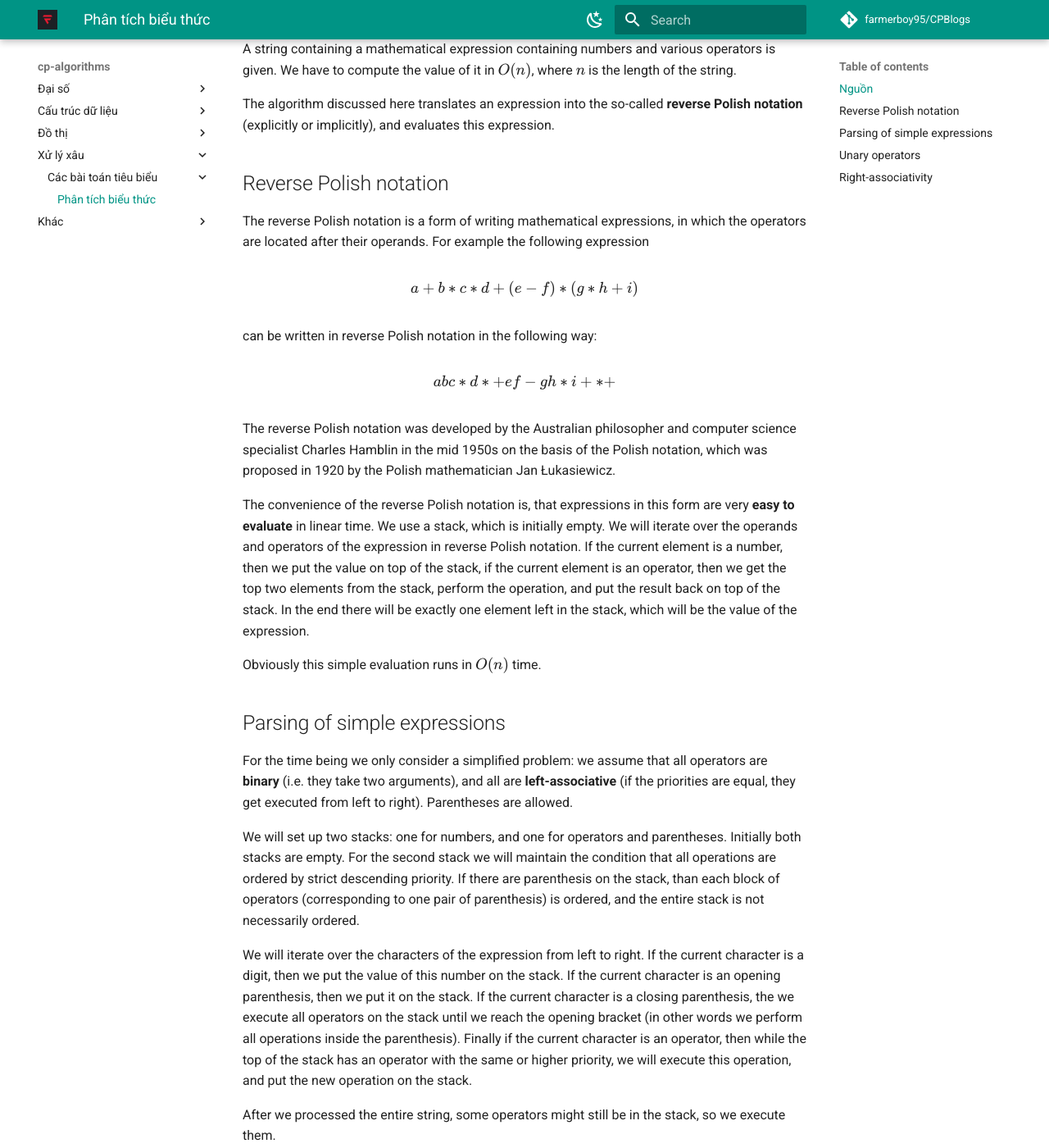
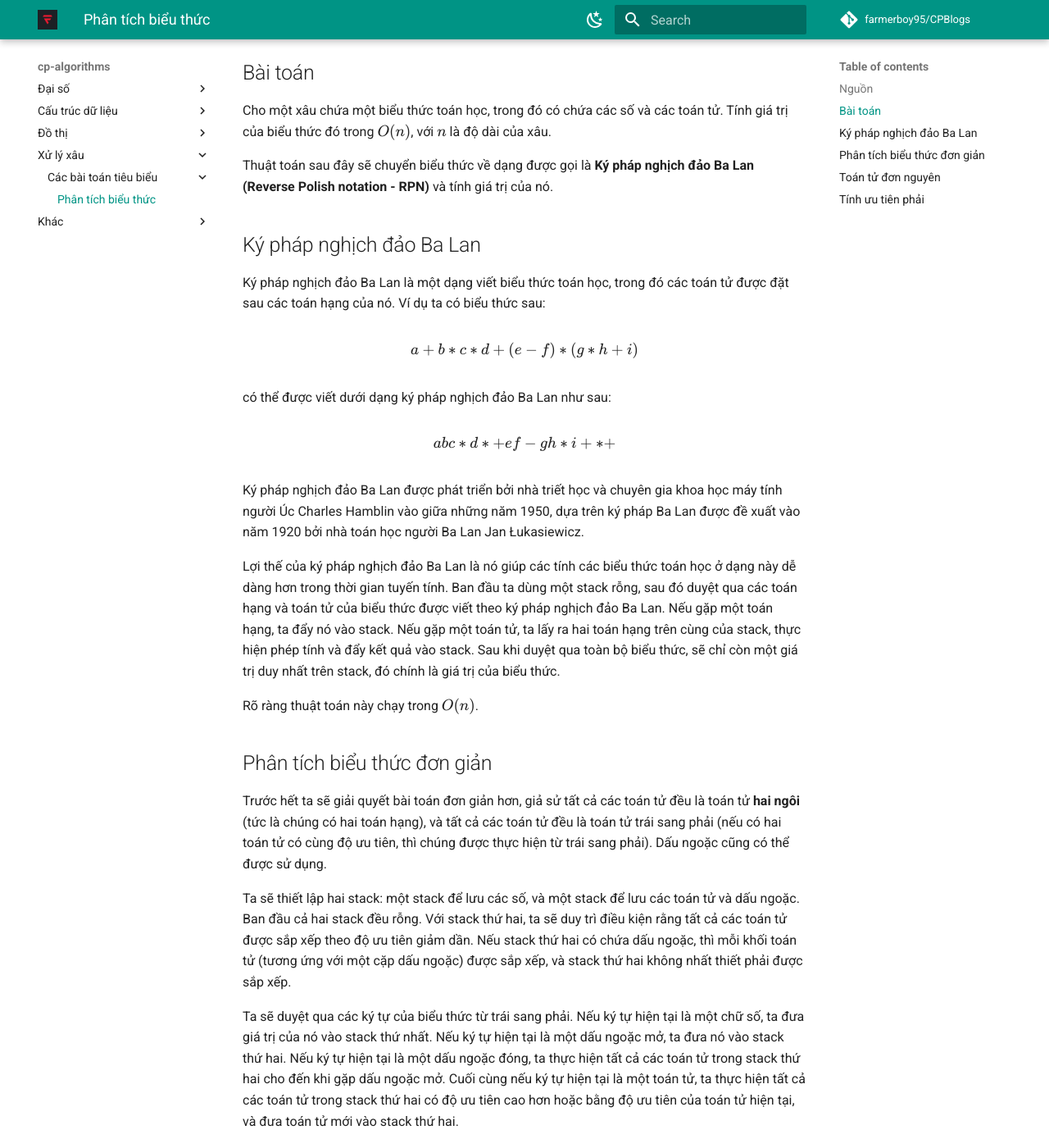
Before and after one commit to farmerboy95/CPBlogs, an MkDocs documentation site: the page built from docs/cp-algorithms/string-processing/tasks/expression-parsing.md, in a window 1280 px wide and 1400 px high, scrolled down 273 px. Shown: the whole window at 82% size. Built offline with MkDocs 1.6.1 and Material for MkDocs 9.7.7, drawn with Linux system fonts in a browser that asks for light colours; comment, search, counter and statistics services are not loaded; some of the changed text lies outside the part shown; grey boxes are pictures that could not be loaded.

Commit message:
Add expression parsing

````diff
--- a/docs/cp-algorithms/string-processing/tasks/expression-parsing.md
+++ b/docs/cp-algorithms/string-processing/tasks/expression-parsing.md
@@ -4,71 +4,64 @@
 
 <img src="../../../../assets/images/cpalgorithms.ico" width="16" height="16"/> [Expression parsing](https://cp-algorithms.com/string/expression_parsing.html)
 
-A string containing a mathematical expression containing numbers and various operators is given.
-We have to compute the value of it in $O(n)$, where $n$ is the length of the string.
+## Bài toán
 
-The algorithm discussed here translates an expression into the so-called **reverse Polish notation** (explicitly or implicitly), and evaluates this expression.
+Cho một xâu chứa một biểu thức toán học, trong đó có chứa các số và các toán tử. Tính giá trị của biểu thức đó trong $O(n)$, với $n$ là độ dài của xâu.
 
-## Reverse Polish notation
+Thuật toán sau đây sẽ chuyển biểu thức về dạng được gọi là **Ký pháp nghịch đảo Ba Lan (Reverse Polish notation - RPN)** và tính giá trị của nó.
 
-The reverse Polish notation is a form of writing mathematical expressions, in which the operators are located after their operands.
-For example the following expression
+## Ký pháp nghịch đảo Ba Lan
+
+Ký pháp nghịch đảo Ba Lan là một dạng viết biểu thức toán học, trong đó các toán tử được đặt sau các toán hạng của nó. Ví dụ ta có biểu thức sau:
 
 $$a + b * c * d + (e - f) * (g * h + i)$$
 
-can be written in reverse Polish notation in the following way:
+có thể được viết dưới dạng ký pháp nghịch đảo Ba Lan như sau:
 
 $$a b c * d * + e f - g h * i + * +$$
 
-The reverse Polish notation was developed by the Australian philosopher and computer science specialist Charles Hamblin in the mid 1950s on the basis of the Polish notation, which was proposed in 1920 by the Polish mathematician Jan Łukasiewicz.
+Ký pháp nghịch đảo Ba Lan được phát triển bởi nhà triết học và chuyên gia khoa học máy tính người Úc Charles Hamblin vào giữa những năm 1950, dựa trên ký pháp Ba Lan được đề xuất vào năm 1920 bởi nhà toán học người Ba Lan Jan Łukasiewicz.
 
-The convenience of the reverse Polish notation is, that expressions in this form are very **easy to evaluate** in linear time.
-We use a stack, which is initially empty.
-We will iterate over the operands and operators of the expression in reverse Polish notation.
-If the current element is a number, then we put the value on top of the stack, if the current element is an operator, then we get the top two elements from the stack, perform the operation, and put the result back on top of the stack.
-In the end there will be exactly one element left in the stack, which will be the value of the expression.
+Lợi thế của ký pháp nghịch đảo Ba Lan là nó giúp các tính các biểu thức toán học ở dạng này dễ dàng hơn trong thời gian tuyến tính. Ban đầu ta dùng một stack rỗng, sau đó duyệt qua các toán hạng và toán tử của biểu thức được viết theo ký pháp nghịch đảo Ba Lan. Nếu gặp một toán hạng, ta đẩy nó vào stack. Nếu gặp một toán tử, ta lấy ra hai toán hạng trên cùng của stack, thực hiện phép tính và đẩy kết quả vào stack. Sau khi duyệt qua toàn bộ biểu thức, sẽ chỉ còn một giá trị duy nhất trên stack, đó chính là giá trị của biểu thức.
 
-Obviously this simple evaluation runs in $O(n)$ time.
+Rõ ràng thuật toán này chạy trong $O(n)$.
 
-## Parsing of simple expressions
+## Phân tích biểu thức đơn giản
 
-For the time being we only consider a simplified problem:
-we assume that all operators are **binary** (i.e. they take two arguments), and all are **left-associative** (if the priorities are equal, they get executed from left to right).
-Parentheses are allowed.
+Trước hết ta sẽ giải quyết bài toán đơn giản hơn, giả sử tất cả các toán tử đều là toán tử **hai ngôi** (tức là chúng có hai toán hạng), và tất cả các toán tử đều là toán tử trái sang phải (nếu có hai toán tử có cùng độ ưu tiên, thì chúng được thực hiện từ trái sang phải). Dấu ngoặc cũng có thể được sử dụng.
 
-We will set up two stacks: one for numbers, and one for operators and parentheses.
-Initially both stacks are empty.
-For the second stack we will maintain the condition that all operations are ordered by strict descending priority.
-If there are parenthesis on the stack, than each block of operators (corresponding to one pair of parenthesis) is ordered, and the entire stack is not necessarily ordered.
+Ta sẽ thiết lập hai stack: một stack để lưu các số, và một stack để lưu các toán tử và dấu ngoặc. Ban đầu cả hai stack đều rỗng. Với stack thứ hai, ta sẽ duy trì điều kiện rằng tất cả các toán tử được sắp xếp theo độ ưu tiên giảm dần. Nếu stack thứ hai có chứa dấu ngoặc, thì mỗi khối toán tử (tương ứng với một cặp dấu ngoặc) được sắp xếp, và stack thứ hai không nhất thiết phải được sắp xếp.
 
-We will iterate over the characters of the expression from left to right.
-If the current character is a digit, then we put the value of this number on the stack.
-If the current character is an opening parenthesis, then we put it on the stack.
-If the current character is a closing parenthesis, the we execute all operators on the stack until we reach the opening bracket (in other words we perform all operations inside the parenthesis).
-Finally if the current character is an operator, then while the top of the stack has an operator with the same or higher priority, we will execute this operation, and put the new operation on the stack.
+Ta sẽ duyệt qua các ký tự của biểu thức từ trái sang phải. Nếu ký tự hiện tại là một chữ số, ta đưa giá trị của nó vào stack thứ nhất. Nếu ký tự hiện tại là một dấu ngoặc mở, ta đưa nó vào stack thứ hai. Nếu ký tự hiện tại là một dấu ngoặc đóng, ta thực hiện tất cả các toán tử trong stack thứ hai cho đến khi gặp dấu ngoặc mở. Cuối cùng nếu ký tự hiện tại là một toán tử, ta thực hiện tất cả các toán tử trong stack thứ hai có độ ưu tiên cao hơn hoặc bằng độ ưu tiên của toán tử hiện tại, và đưa toán tử mới vào stack thứ hai.
 
-After we processed the entire string, some operators might still be in the stack, so we execute them.
+Sau khi duyệt qua toàn bộ biểu thức, một số toán tử có thể vẫn còn trong stack thứ hai, ta thực hiện chúng.
 
-Here is the implementation of this method for the four operators $+$ $-$ $*$ $/$:
+Sau đây là cài đặt cho bốn toán tử $+$ $-$ $*$ $/$:
 
-```{.cpp file=expression_parsing_simple}
+```cpp
+// kiểm tra xem ký tự c có phải là ký tự ta không quan tâm hay không
 bool delim(char c) {
     return c == ' ';
 }
 
-bool is_op(char c) {
+// kiểm tra xem ký tự c có phải là một toán tử hay không
+bool isOp(char c) {
     return c == '+' || c == '-' || c == '*' || c == '/';
 }
 
-int priority (char op) {
-    if (op == '+' || op == '-')
+// xác định độ ưu tiên của toán tử, phép nhân và chia có độ ưu tiên cao hơn
+int priority(char op) {
+    if (op == '+' || op == '-') {
         return 1;
-    if (op == '*' || op == '/')
+    }
+    if (op == '*' || op == '/') {
         return 2;
+    }
     return -1;
 }
 
-void process_op(stack<int>& st, char op) {
+// thực hiện phép tính giữa hai toán hạng trong stack với toán tử op
+void processOp(stack<int>& st, char op) {
     int r = st.top(); st.pop();
     int l = st.top(); st.pop();
     switch (op) {
@@ -79,105 +72,122 @@ void process_op(stack<int>& st, char op) {
     }
 }
 
+// tính giá trị của biểu thức s
 int evaluate(string& s) {
+    // stack st lưu các số
     stack<int> st;
+    // stack op lưu các toán tử và dấu ngoặc
     stack<char> op;
-    for (int i = 0; i < (int)s.size(); i++) {
-        if (delim(s[i]))
+    // duyệt qua các ký tự của biểu thức
+    for (int i = 0; i < (int) s.size(); i++) {
+        if (delim(s[i])) {
+            // bỏ qua các ký tự ta không quan tâm
             continue;
+        }
 
         if (s[i] == '(') {
+            // nếu ký tự hiện tại là một dấu ngoặc mở, đưa nó vào stack op
             op.push('(');
         } else if (s[i] == ')') {
+            // nếu ký tự hiện tại là một dấu ngoặc đóng, thực hiện tất cả các toán tử trong stack op cho đến khi gặp dấu ngoặc mở
             while (op.top() != '(') {
-                process_op(st, op.top());
+                processOp(st, op.top());
                 op.pop();
             }
+            // bỏ dấu ngoặc mở ra khỏi stack op
             op.pop();
-        } else if (is_op(s[i])) {
-            char cur_op = s[i];
-            while (!op.empty() && priority(op.top()) >= priority(cur_op)) {
-                process_op(st, op.top());
+        } else if (isOp(s[i])) {
+            // nếu ký tự hiện tại là một toán tử, thực hiện tất cả các toán tử trong stack op
+            // có độ ưu tiên cao hơn hoặc bằng độ ưu tiên của toán tử hiện tại, và đưa toán tử
+            // mới vào stack op
+            char curOp = s[i];
+            while (!op.empty() && priority(op.top()) >= priority(curOp)) {
+                processOp(st, op.top());
                 op.pop();
             }
-            op.push(cur_op);
+            op.push(curOp);
         } else {
+            // nếu ký tự hiện tại là một chữ số, lấy tất cả các chữ số liên tiếp nhau và đưa vào stack st
             int number = 0;
-            while (i < (int)s.size() && isalnum(s[i]))
+            while (i < (int)s.size() && isalnum(s[i])) {
                 number = number * 10 + s[i++] - '0';
+            }
             --i;
             st.push(number);
         }
     }
 
+    // sau khi duyệt qua toàn bộ biểu thức, một số toán tử có thể vẫn còn trong stack op, ta thực hiện chúng
     while (!op.empty()) {
-        process_op(st, op.top());
+        processOp(st, op.top());
         op.pop();
     }
+    // stack st sẽ chỉ còn một giá trị duy nhất, đó chính là giá trị của biểu thức
     return st.top();
 }
 ```
 
-Thus we learned how to calculate the value of an expression in $O(n)$, at the same time we implicitly used the reverse Polish notation.
-By slightly modifying the above implementation it is also possible to obtain the expression in reverse Polish notation in an explicit form.
+Vậy ta đã học cách tính giá trị của một biểu thức trong $O(n)$, đồng thời ta cũng đã sử dụng ký pháp nghịch đảo Ba Lan. Bằng cách thay đổi một chút cài đặt trên, ta cũng có thể thu được biểu thức ở dạng ký pháp nghịch đảo Ba Lan.
 
-## Unary operators
+## Toán tử đơn nguyên
 
-Now suppose that the expression also contains **unary** operators (operators that take one argument).
-The unary plus and unary minus are common examples of such operators.
+Giả sử biểu thức cũng có thể chứa các toán tử **đơn nguyên** (toán tử chỉ có một toán hạng). Ví dụ, đơn giản nhất là toán tử **âm** và **dương**.
 
-One of the differences in this case, is that we need to determine whether the current operator is a unary or a binary one.
+Một trong những khác biệt trong trường hợp này là ta cần xác định xem toán tử hiện tại là toán tử đơn nguyên hay toán tử hai ngôi.
 
-You can notice, that before an unary operator, there always is another operator or an opening parenthesis, or nothing at all (if it is at the very beginning of the expression).
-On the contrary before a binary operator there will always be an operand (number) or a closing parenthesis.
-Thus it is easy to flag whether the next operator can be unary or not.
+Để ý rằng trước một toán tử đơn nguyên, luôn có một toán tử khác hoặc một dấu ngoặc mở, hoặc không có gì cả (nếu nó ở đầu biểu thức). Ngược lại, trước một toán tử hai ngôi luôn có một toán hạng (số) hoặc một dấu ngoặc đóng. Do đó, ta có thể dễ dàng xác định xem toán tử tiếp theo có thể là toán tử đơn nguyên hay không.
 
-Additionally we need to execute a unary and a binary operator differently.
-And we need to chose the priority of a unary operator higher than all of the binary operators.
+Ngoài ra, ta cũng cần thực hiện các toán tử đơn nguyên và hai ngôi khác nhau. Và ta cũng cần xác định độ ưu tiên của toán tử đơn nguyên cao hơn tất cả các toán tử hai ngôi.
 
-In addition it should be noted, that some unary operators (e.g. unary plus and unary minus) are actually **right-associative**.
+Thêm nữa, cần lưu ý rằng một số toán tử đơn nguyên (ví dụ như toán tử **âm** và **dương**) thực chất là có tính **ưu tiên phải**.
 
-## Right-associativity
+## Tính ưu tiên phải
 
-Right-associative means, that whenever the priorities are equal, the operators must be evaluated from right to left.
+Ưu tiên phải có nghĩa là, bất cứ khi nào độ ưu tiên bằng nhau, các toán tử phải được thực hiện từ phải sang trái.
 
-As noted above, unary operators are usually right-associative.
-Another example for an right-associative operator is the exponentiation operator ($a \wedge b \wedge c$ is usually perceived as $a^{b^c}$ and not as $(a^b)^c$).
+Như đã nói ở trên, các toán tử đơn nguyên thường có tính ưu tiên phải. Một ví dụ khác cho toán tử ưu tiên phải là toán tử **mũ** ($a \wedge b \wedge c$ thường được hiểu là $a^{b^c}$ chứ không phải là $(a^b)^c$).
 
-What difference do we need to make in order to correctly handle right-associative operators?
-It turns out that the changes are very minimal.
-The only difference will be, if the priorities are equal we will postpone the execution of the right-associative operation.
+Ta cần làm gì để xử lý trường hợp có toán tử ưu tiên phải? Cũng ít thôi. Khác biệt duy nhất là, nếu độ ưu tiên bằng nhau, ta sẽ hoãn việc thực hiện toán tử ưu tiên phải.
 
-The only line that needs to be replaced is
+Dòng duy nhất cần được chỉnh là:
+
 ```cpp
-while (!op.empty() && priority(op.top()) >= priority(cur_op))
+while (!op.empty() && priority(op.top()) >= priority(curOp))
 ```
-with
+
+thay bằng
+
 ```cpp
 while (!op.empty() && (
-        (left_assoc(cur_op) && priority(op.top()) >= priority(cur_op)) ||
-        (!left_assoc(cur_op) && priority(op.top()) > priority(cur_op))
+        (left_assoc(curOp) && priority(op.top()) >= priority(curOp)) ||
+        (!left_assoc(curOp) && priority(op.top()) > priority(curOp))
     ))
 ```
-where `left_assoc` is a function that decides if an operator is left_associative or not.
 
-Here is an implementation for the binary operators $+$ $-$ $*$ $/$ and the unary  operators $+$ and $-$.
+với `left_assoc` là một hàm xác định xem toán tử có tính ưu tiên trái hay không.
 
-```{.cpp file=expression_parsing_unary}
+Sau đây là cài đặt cho các toán tử hai ngôi $+$ $-$ $*$ $/$ và các toán tử đơn nguyên $+$ $-$:
+
+
+```cpp
+// kiểm tra xem ký tự c có phải là ký tự ta không quan tâm hay không
 bool delim(char c) {
     return c == ' ';
 }
 
-bool is_op(char c) {
+// kiểm tra xem ký tự c có phải là một toán tử hai ngôi hay không
+bool isOp(char c) {
     return c == '+' || c == '-' || c == '*' || c == '/';
 }
 
-bool is_unary(char c) {
+// kiểm tra xem ký tự c có phải là một toán tử đơn nguyên hay không
+bool isUnary(char c) {
     return c == '+' || c=='-';
 }
 
-int priority (char op) {
-    if (op < 0) // unary operator
+// xác định độ ưu tiên của toán tử, phép nhân và chia có độ ưu tiên cao hơn, nhưng toán tử đơn nguyên có độ ưu tiên cao nhất
+int priority(char op) {
+    if (op < 0) // toán tử đơn nguyên
         return 3;
     if (op == '+' || op == '-')
         return 1;
@@ -205,51 +215,80 @@ void process_op(stack<int>& st, char op) {
     }
 }
 
+// tính giá trị của biểu thức s
 int evaluate(string& s) {
+    // stack st lưu các số
     stack<int> st;
+    // stack op lưu các toán tử và dấu ngoặc
     stack<char> op;
-    bool may_be_unary = true;
-    for (int i = 0; i < (int)s.size(); i++) {
-        if (delim(s[i]))
+
+    // mayBeUnary xác định xem tiếp theo có thể là một toán tử đơn nguyên hay không
+    bool mayBeUnary = true;
+    // duyệt qua các ký tự của biểu thức
+    for (int i = 0; i < (int) s.size(); i++) {
+        if (delim(s[i])) {
+            // bỏ qua các ký tự ta không quan tâm
             continue;
+        }
 
         if (s[i] == '(') {
+            // nếu ký tự hiện tại là một dấu ngoặc mở, đưa nó vào stack op
             op.push('(');
-            may_be_unary = true;
+            // tiếp theo có thể là một toán tử đơn nguyên
+            mayBeUnary = true;
         } else if (s[i] == ')') {
+            // nếu ký tự hiện tại là một dấu ngoặc đóng, thực hiện tất cả các toán tử trong stack op cho đến khi gặp dấu ngoặc mở
             while (op.top() != '(') {
-                process_op(st, op.top());
+                processOp(st, op.top());
                 op.pop();
             }
+            // bỏ dấu ngoặc mở ra khỏi stack op
             op.pop();
-            may_be_unary = false;
-        } else if (is_op(s[i])) {
-            char cur_op = s[i];
-            if (may_be_unary && is_unary(cur_op))
-                cur_op = -cur_op;
+            // tiếp theo không thể là một toán tử đơn nguyên
+            mayBeUnary = false;
+        } else if (isOp(s[i])) {
+            // nếu ký tự hiện tại là một toán tử
+            char curOp = s[i];
+            if (mayBeUnary && isUnary(curOp)) {
+                // nếu đây là một toán tử đơn nguyên, đổi dấu của nó để phân biệt với toán tử hai ngôi (+ và -)
+                curOp = -curOp;
+            }
             while (!op.empty() && (
-                    (cur_op >= 0 && priority(op.top()) >= priority(cur_op)) ||
-                    (cur_op < 0 && priority(op.top()) > priority(cur_op))
+                    (curOp >= 0 && priority(op.top()) >= priority(curOp)) ||
+                    (curOp < 0 && priority(op.top()) > priority(curOp))
                 )) {
-                process_op(st, op.top());
+                // nếu toán tử hai ngôi thì thực hiện tất cả các toán tử trong stack op
+                // có độ ưu tiên cao hơn hoặc bằng độ ưu tiên của toán tử hiện tại
+
+                // nếu toán tử đơn nguyên thì thực hiện tất cả các toán tử trong stack op
+                // có độ ưu tiên cao hơn độ ưu tiên của toán tử hiện tại
+                processOp(st, op.top());
                 op.pop();
             }
-            op.push(cur_op);
-            may_be_unary = true;
+            // đưa toán tử mới vào stack op
+            op.push(curOp);
+            // tiếp theo có thể là một toán tử đơn nguyên
+            mayBeUnary = true;
         } else {
+            // nếu ký tự hiện tại là một chữ số, lấy tất cả các chữ số liên tiếp nhau và đưa vào stack st
             int number = 0;
-            while (i < (int)s.size() && isalnum(s[i]))
+            while (i < (int)s.size() && isalnum(s[i])) {
                 number = number * 10 + s[i++] - '0';
+            }
             --i;
             st.push(number);
-            may_be_unary = false;
+            // tiếp theo không thể là một toán tử đơn nguyên
+            mayBeUnary = false;
         }
     }
 
+    // sau khi duyệt qua toàn bộ biểu thức, một số toán tử có thể vẫn còn trong stack op, ta thực hiện chúng
     while (!op.empty()) {
-        process_op(st, op.top());
+        processOp(st, op.top());
         op.pop();
     }
+
+    // stack st sẽ chỉ còn một giá trị duy nhất, đó chính là giá trị của biểu thức
     return st.top();
 }
 ```
````
Also changed, not shown: other parts of docs/cp-algorithms/string-processing/tasks/expression-parsing.md (+1 -1 lines).
